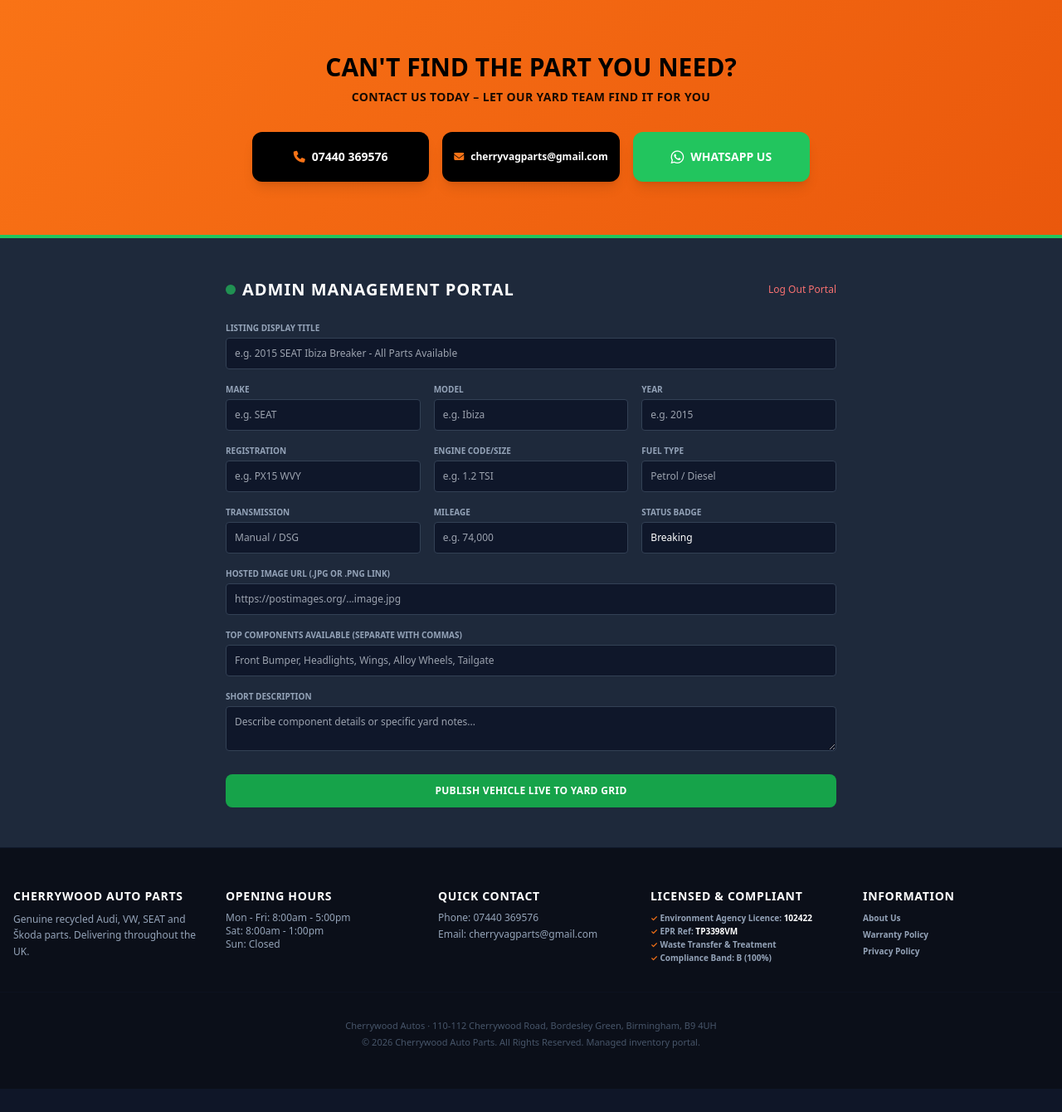
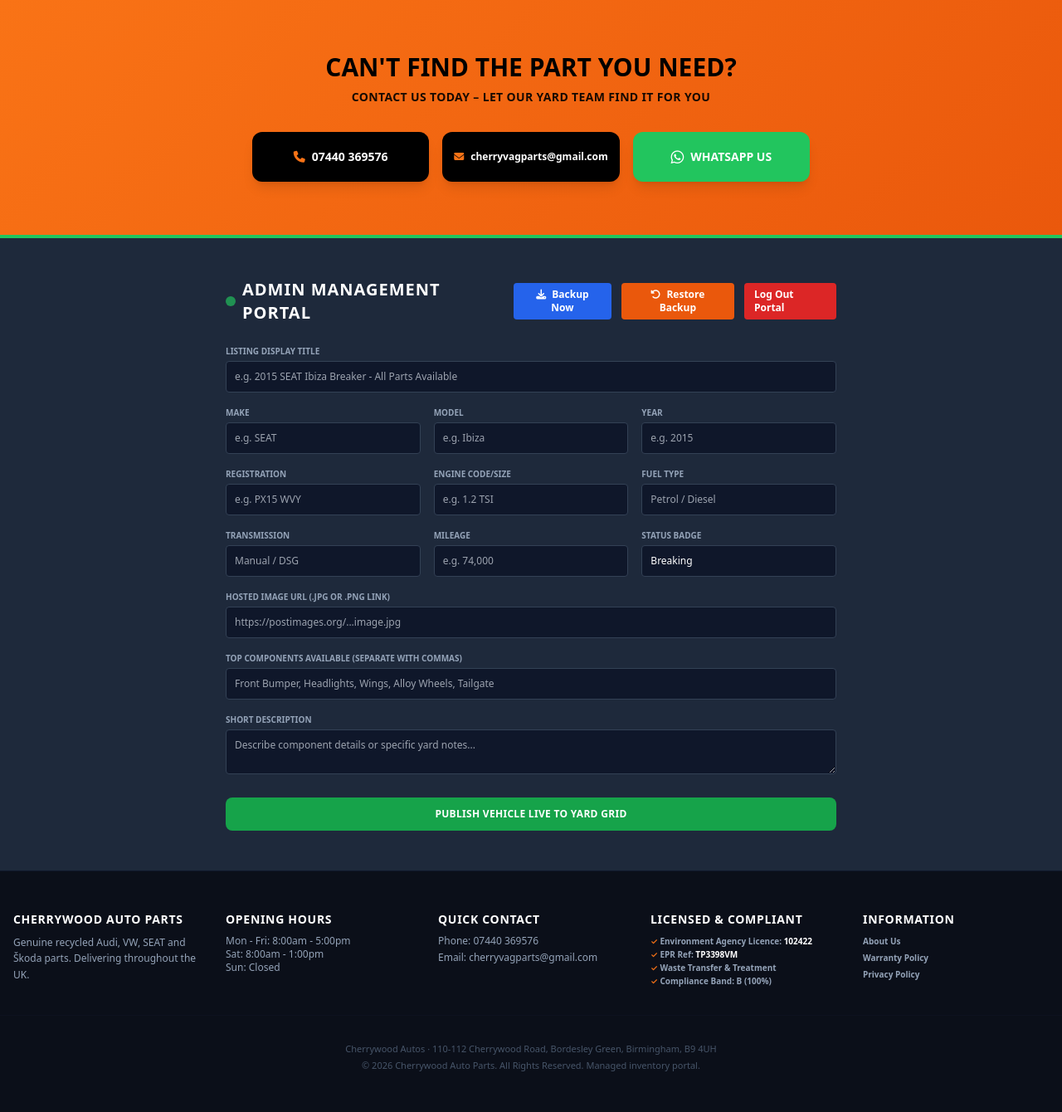
Before and after one commit to zabdi908-glitch/cherrywood-inventory-dev, a Flask app: page / in a window 1280 px wide. Shown: the part 3099-4439 px from the top of the page at 83% size. Before the commit the page ends 4411 px from the top, so only its background shows below. Run offline with Flask 3, Linux system fonts and the light colour scheme; the visitor is signed in with stand-in values (Sample User, id 1); data comes from the database, SQL or seed files in the repository; some libraries are stand-ins or nearby versions.

Commit message:
Update index.html

```diff
--- a/templates/index.html
+++ b/templates/index.html
@@ -321,7 +321,23 @@
             <h2 class="text-xl font-black text-white uppercase tracking-wider flex items-center gap-2">
                 <span class="w-3 h-3 rounded-full bg-green-500 animate-pulse"></span> Admin Management Portal
             </h2>
-                <a href="/logout" class="text-xs text-red-400 hover:underline">Log Out Portal</a>
+            <div class="flex gap-3">
+                <!-- ✅ NEW: Backup Now Button -->
+                <form action="/admin/backup-now" method="POST" style="display:inline;">
+                    <button type="submit" class="text-xs bg-blue-600 px-3 py-1.5 rounded font-bold text-white hover:bg-blue-700 transition">
+                        <i class="fa-solid fa-download mr-1"></i> Backup Now
+                    </button>
+                </form>
+                <!-- Restore Button -->
+                <form action="/admin/restore" method="POST" onsubmit="return confirm('⚠️ This will replace all current data with the backup. Continue?');" style="display:inline;">
+                    <button type="submit" class="text-xs bg-orange-600 px-3 py-1.5 rounded font-bold text-white hover:bg-orange-700 transition">
+                        <i class="fa-solid fa-rotate-left mr-1"></i> Restore Backup
+                    </button>
+                </form>
+                <a href="/logout" class="text-xs bg-red-600 px-3 py-1.5 rounded font-bold text-white hover:bg-red-700 transition">
+                    Log Out Portal
+                </a>
+            </div>
         </div>
 
         <form action="/add" method="POST" class="grid grid-cols-1 sm:grid-cols-3 gap-4 text-xs font-bold text-slate-300">
@@ -386,7 +402,6 @@
     </div>
 </section>
 {% endif %}
-
     <footer class="bg-[#0b0f19] border-t border-slate-900 py-12 text-slate-500 text-xs font-semibold w-full pb-24 md:pb-12">
         <div class="max-w-7xl mx-auto px-4 grid grid-cols-1 sm:grid-cols-5 gap-8">
             <!-- Column 1: About -->
```
Lines whose indentation alone changed are shown as unchanged.
